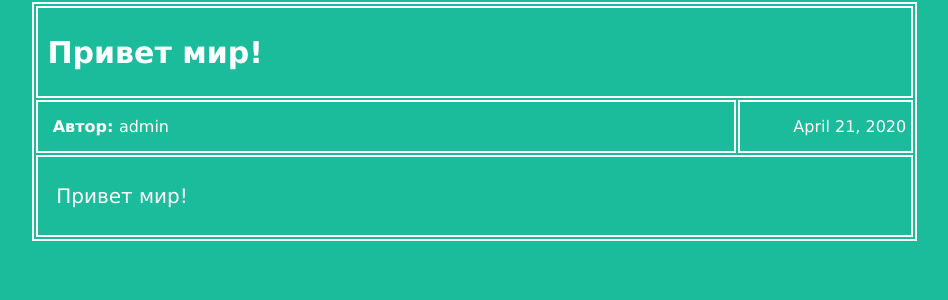
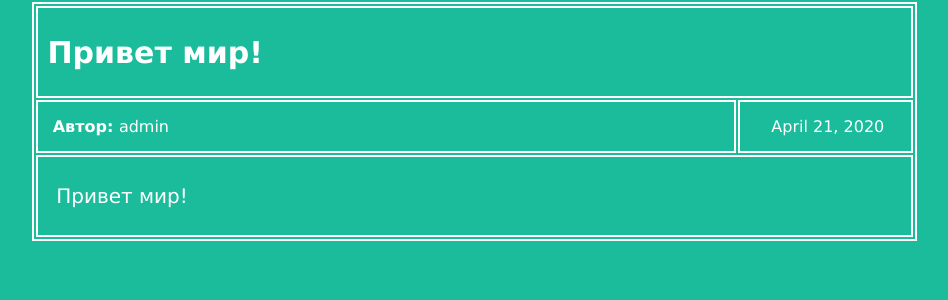
Before and after one commit to mak7imyss/Django-lab, a Django app: page /article/1 in a window 1280 px wide. Shown: the part 333-633 px from the top of the page, without its empty margins (229-1177 px from the left). Run offline with Django 3.2, Linux system fonts and the light colour scheme; data comes from the database, SQL or seed files in the repository.

Commit message:
edit margin created-date

```diff
--- a/articles/static/css/article.css
+++ b/articles/static/css/article.css
@@ -40,7 +40,7 @@ body {
 }
 .article-created-date {
     text-align: right;
-    margin-right: 2%;
+    margin-right: 15%;
 }
 .article-created-date:hover {
     color: gold;
```
